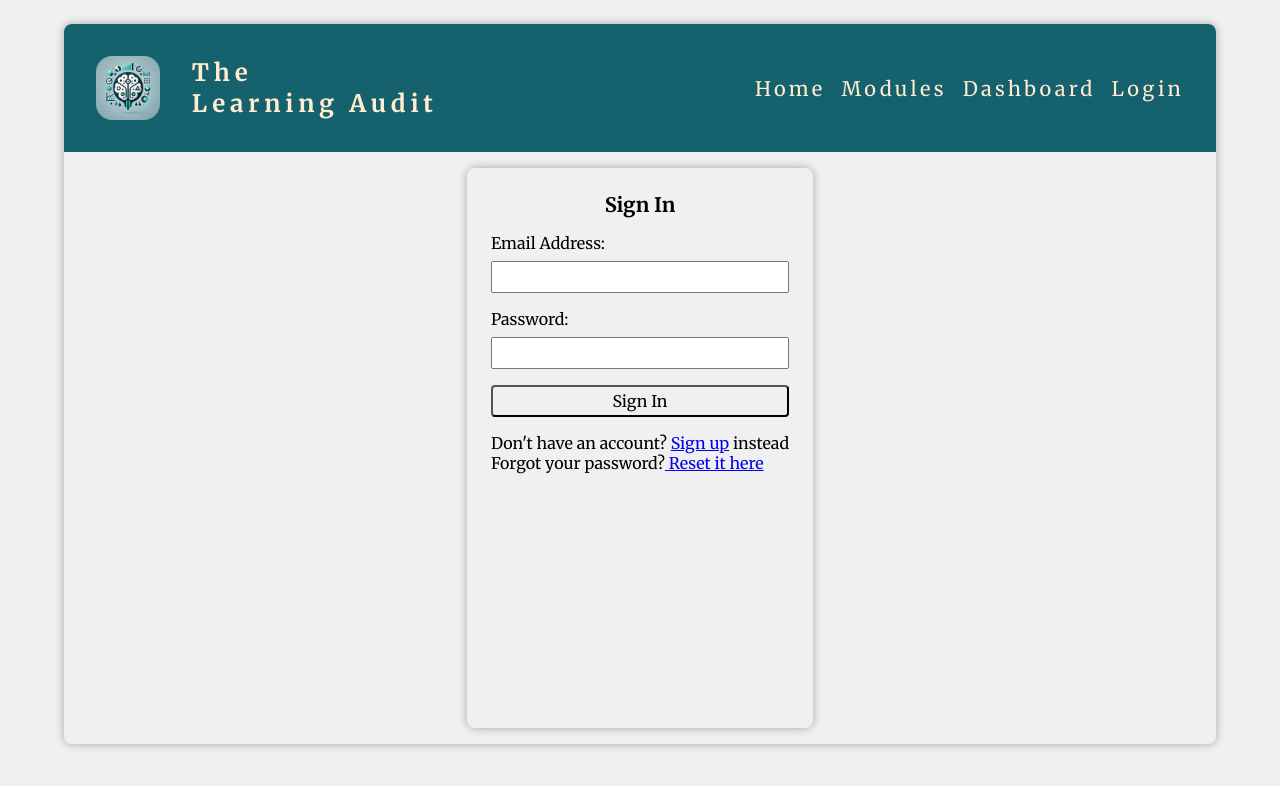
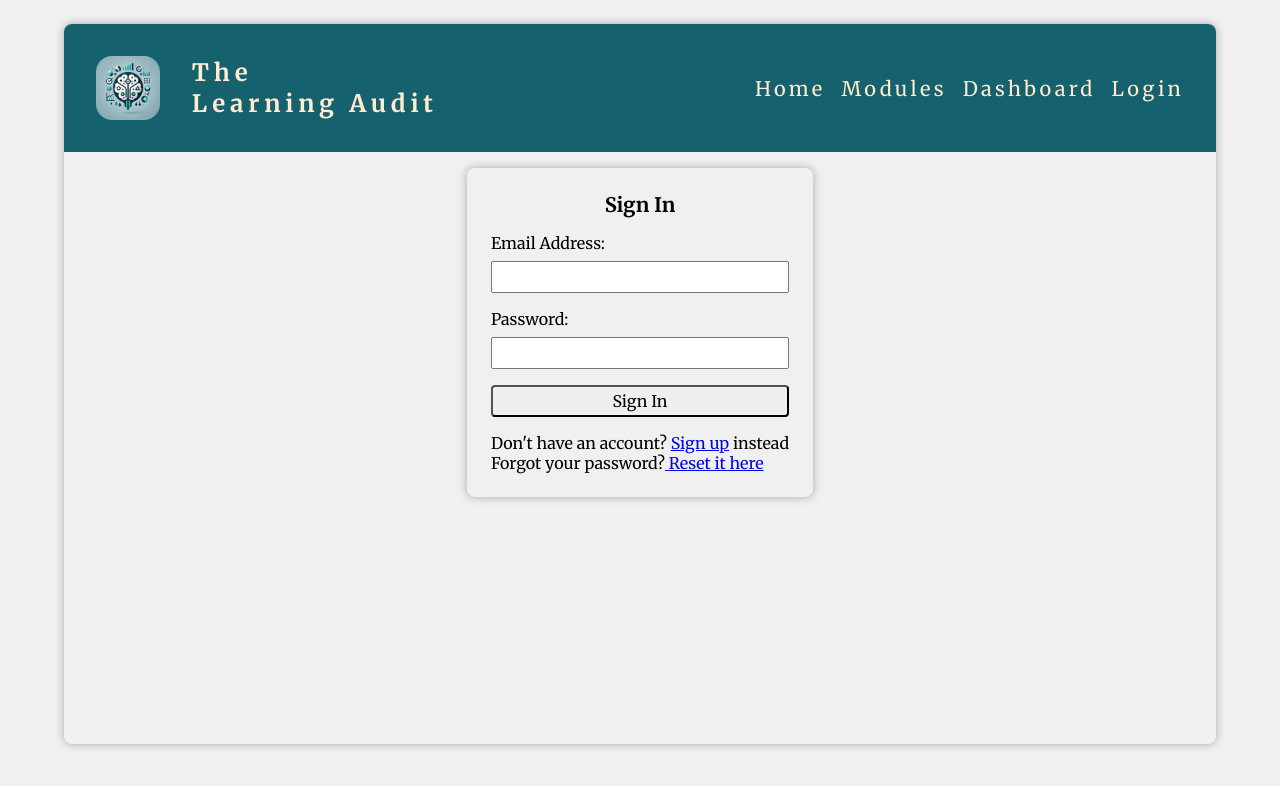
Before and after one commit to Tyriol/learning-audit, a Next.js app: page /routes/auth in a window 1280 px wide. Shown: the top 786 px of the page. Built offline with nearby package versions, Linux system fonts and the light colour scheme.

Commit message:
minor css updates to the auth form size and to create borders between elements on the dashboard screen

```diff
--- a/app/routes/auth/page.module.css
+++ b/app/routes/auth/page.module.css
@@ -1,5 +1,6 @@
 .container {
   max-width: 500px;
+  height: fit-content;
   padding: 1.5rem;
   border-radius: 0.5rem;
   box-shadow: 0 0 10px rgba(0, 0, 0, 0.3);
--- a/app/routes/dashboard/page.module.css
+++ b/app/routes/dashboard/page.module.css
@@ -11,7 +11,7 @@
   background-color: #000;
   border-bottom-left-radius: 0.5rem;
   border-bottom-right-radius: 0.5rem;
-  gap: 1px;
+  gap: 2px;
   text-align: center;
 }
 
```
